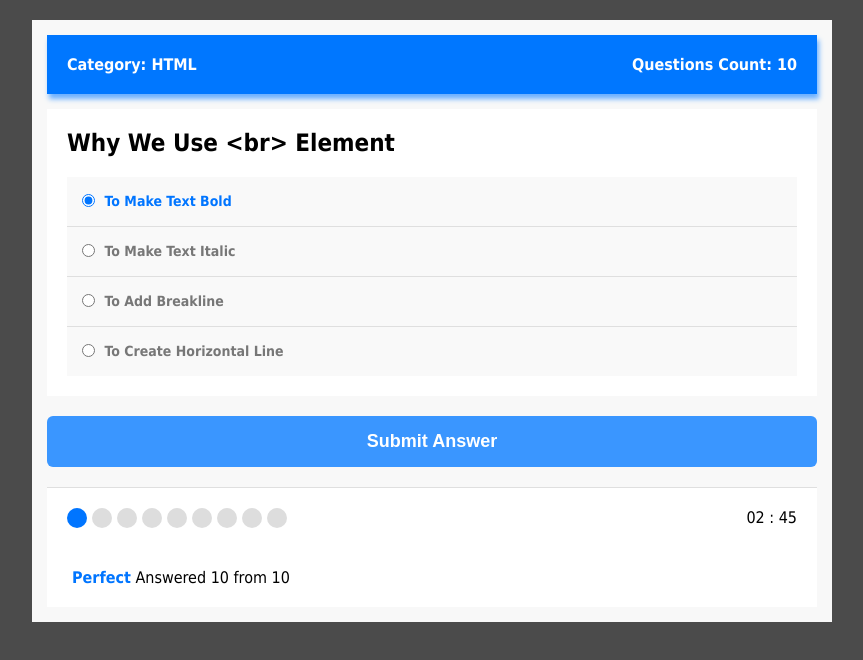
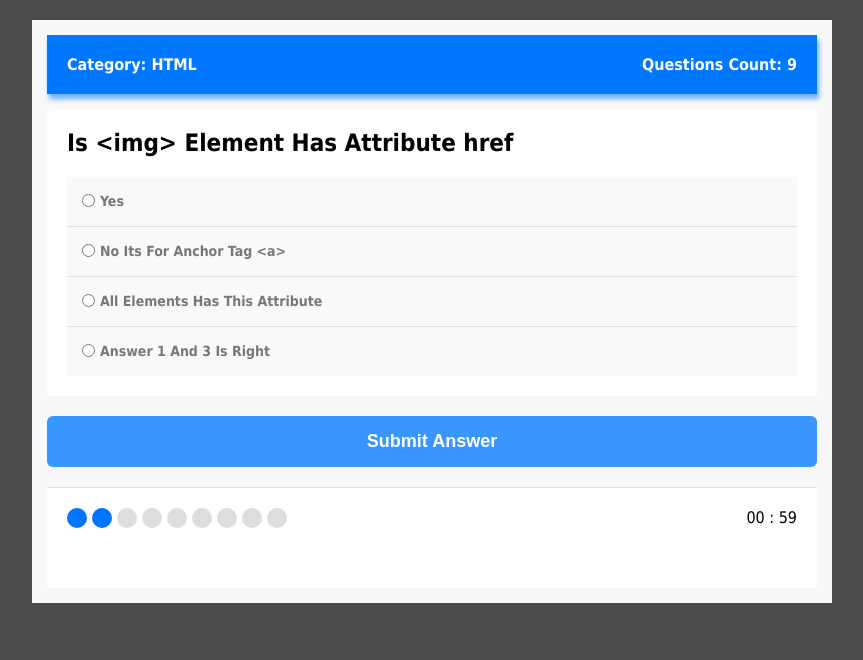
Before and after one commit to samymahmoud3/quiz-app, a plain HTML site: page index.html in a window 1280 px wide. Both pictures are taken after a click on the button "Submit Answer". Shown: the whole page, without its empty margins (208-1071 px from the left). Drawn offline with Linux system fonts and the light colour scheme.

Commit message:
JS Functionality

```diff
--- /dev/null
+++ b/app/js/main.js
@@ -0,0 +1,160 @@
+// select elements
+const countSpan = document.querySelector('.count span');
+const bulletsContainer = document.querySelector('.bullets');
+const bulletsSpans = document.querySelector('.bullets .spans');
+const quizArea = document.querySelector('.quiz-area');
+const answersArea = document.querySelector('.answers-area');
+const submitButton = document.querySelector('.submit-button');
+const results = document.querySelector('.results');
+const countdown = document.querySelector('.countdown');
+
+let current = 0;
+let rightAnswer = 0;
+let countdownInterval;
+
+const fetchData = async () => {
+  const response = await fetch('app/json/questions.json');
+  const data = await response.json();
+  let questionsCount = data.length;
+
+  createBullets(questionsCount);
+  showData(data[current], questionsCount);
+
+  // countTimer
+  countTimer(60, questionsCount);
+
+  submitButton.addEventListener('click', () => {
+    if (current < questionsCount) {
+      // check answer
+      let trueAnswer = data[current].right_answer;
+      current++;
+      checkAnswer(trueAnswer, questionsCount);
+
+      // remove current question and answers
+      quizArea.innerHTML = '';
+      answersArea.innerHTML = '';
+
+      // show next question data
+      showData(data[current], questionsCount);
+
+      // handle bullets classes
+      handleBullets();
+
+      // countTimer
+      clearInterval(countdownInterval);
+      countTimer(60, questionsCount);
+
+    }
+
+    // show results
+    showResults(questionsCount);
+  });
+};
+fetchData();
+
+const createBullets = (num) => {
+  countSpan.innerHTML = num;
+  // create spans bullets
+  for (let i = 0; i < num; i++) {
+    let bullet = document.createElement('span');
+    if (i === 0) {
+      bullet.className = 'on';
+    }
+    bulletsSpans.appendChild(bullet);
+  };
+};
+
+const showData = (data, qCount) => {
+  if (current < qCount) {
+    //create question title
+    let questionTitle = document.createElement('h2');
+    let questionText = document.createTextNode(data.title);
+    questionTitle.appendChild(questionText);
+    quizArea.appendChild(questionTitle);
+
+    // create question answers
+    for (let i = 1; i <= 4; i++) {
+      let mainDiv = document.createElement('div');
+      mainDiv.className = 'answer';
+
+      let radioInput = document.createElement('input');
+      radioInput.type = 'radio';
+      radioInput.name = 'questions';
+      radioInput.id = `answer_${i}`;
+      radioInput.dataset.answer = data[`answer_${i}`];
+
+      let radioLabel = document.createElement('label');
+      radioLabel.htmlFor = `answer_${i}`;
+      let labelText = document.createTextNode(data[`answer_${i}`]);
+      radioLabel.appendChild(labelText);
+
+      mainDiv.appendChild(radioInput);
+      mainDiv.appendChild(radioLabel);
+      answersArea.appendChild(mainDiv);
+    };
+  };
+};
+
+const checkAnswer = (rAnswer, qCount) => {
+  let answers = document.getElementsByName('questions');
+  let chosenAnswer;
+
+  for (let i = 0; i < answers.length; i++) {
+    if (answers[i].checked) {
+      chosenAnswer = answers[i].dataset.answer;
+    };
+  }
+
+  if (chosenAnswer === rAnswer) {
+    rightAnswer++;
+  };
+}
+
+const handleBullets = () => {
+  let bullets = document.querySelectorAll('.bullets .spans span');
+  let arraySpans = Array.from(bullets);
+
+  arraySpans.forEach((span, index) => {
+    if (index === current) {
+      span.className = 'on';
+    };
+  });
+
+};
+
+const showResults = (count) => {
+  if (current === count) {
+    quizArea.remove();
+    answersArea.remove();
+    submitButton.remove();
+    bulletsContainer.remove();
+
+    if (rightAnswer === count) {
+      results.innerHTML = `<span class="perfect">Perfect</span> Answered ${rightAnswer} from ${count}`
+    } else if (rightAnswer > (count / 2) && rightAnswer < count) {
+      results.innerHTML = `<span class="good">Good</span> Answered ${rightAnswer} from ${count}`
+    } else {
+      results.innerHTML = `<span class="bad">Bad</span> Answered ${rightAnswer} from ${count}`
+    }
+  };
+};
+
+const countTimer = (duration, count) => {
+  if (current < count) {
+    let minutes, seconds;
+    countdownInterval = setInterval(() => {
+      minutes = parseInt(duration / 60);
+      seconds = parseInt(duration % 60);
+
+      minutes = minutes < 10 ? `0${minutes}` : minutes;
+      seconds = seconds < 10 ? `0${seconds}` : seconds;
+
+      countdown.innerHTML = `${minutes} : ${seconds}`;
+
+      if (--duration < 0) {
+        clearInterval(countdownInterval);
+        submitButton.click();
+      }
+    }, 1000);
+  }
+};
--- /dev/null
+++ b/app/json/questions.json
@@ -0,0 +1,74 @@
+[
+  {
+    "title": "Why We Use <br> Element",
+    "answer_1": "To Make Text Bold",
+    "answer_2": "To Make Text Italic",
+    "answer_3": "To Add Breakline",
+    "answer_4": "To Create Horizontal Line",
+    "right_answer": "To Add Breakline"
+  },
+  {
+    "title": "Is <img> Element Has Attribute href",
+    "answer_1": "Yes",
+    "answer_2": "No Its For Anchor Tag <a>",
+    "answer_3": "All Elements Has This Attribute",
+    "answer_4": "Answer 1 And 3 Is Right",
+    "right_answer": "No Its For Anchor Tag <a>"
+  },
+  {
+    "title": "How Can We Make Element Text Bold",
+    "answer_1": "Putting It Inside <b> Tag",
+    "answer_2": "Putting It Inside <strong> Tag",
+    "answer_3": "Customizing It With Font-Weight Property In CSS",
+    "answer_4": "All Answers Is Right",
+    "right_answer": "All Answers Is Right"
+  },
+  {
+    "title": "What Is The Right Hierarchy For Creating Part Of Page",
+    "answer_1": "<h2> Then <p> Then <h1> Then <p> Then <h3> Then <p> Then <img>",
+    "answer_2": "<h1> Then <p> Then <h3> Then <p> Then <h2> Then <p> Then <img>",
+    "answer_3": "<h2> Then <p> Then <h3> Then <p> Then <h1> Then <p> Then <img>",
+    "answer_4": "All Solutions Is Wrong",
+    "right_answer": "All Solutions Is Wrong"
+  },
+  {
+    "title": "How Can We Include External Page Inside Our HTML Page",
+    "answer_1": "By Using Include in HTML",
+    "answer_2": "By Using Load In HTML",
+    "answer_3": "By Using iFrame Tag",
+    "answer_4": "All Solutions Is Wrong",
+    "right_answer": "By Using iFrame Tag"
+  },
+  {
+    "title": "What Is The Tag That Not Exists in HTML",
+    "answer_1": "<object>",
+    "answer_2": "<basefont>",
+    "answer_3": "<abbr>",
+    "answer_4": "All Tags Is Exists in HTML",
+    "right_answer": "All Tags Is Exists in HTML"
+  },
+  {
+    "title": "How We Specify Document Type Of HTML5 Page",
+    "answer_1": "<DOCTYPE html>",
+    "answer_2": "<DOCTYPE html5>",
+    "answer_3": "<!DOCTYPE html5>",
+    "answer_4": "<!DOCTYPE html>",
+    "right_answer": "<!DOCTYPE html>"
+  },
+  {
+    "title": "What Is The Element Thats Not Exists in HTML5 Semantics",
+    "answer_1": "<article>",
+    "answer_2": "<section>",
+    "answer_3": "<blockquote>",
+    "answer_4": "<aside>",
+    "right_answer": "<blockquote>"
+  },
+  {
+    "title": "In HTML Can We Use This Way To Add Attributes",
+    "answer_1": "<div class='class-name'>",
+    "answer_2": "<div class=class-name>",
+    "answer_3": "<div class=\"class-name\">",
+    "answer_4": "All Is Right",
+    "right_answer": "All Is Right"
+  }
+]
--- a/index.html
+++ b/index.html
@@ -10,49 +10,19 @@
   <div class="quiz-app">
     <div class="quiz-info">
       <div class="category">Category: <span>HTML</span></div>
-      <div class="count">Questions Count: <span>10</span></div>
+      <div class="count">Questions Count: <span></span></div>
     </div>
-    <div class="quiz-area">
-      <h2>Why We Use &lt;br&gt; Element</h2>
-    </div>
-    <div class="answers-area">
-      <div class="answer">
-        <input type="radio" id="answer_1" name="questions" checked />
-        <label for="answer_1">To Make Text Bold</label>
-      </div>
-      <div class="answer">
-        <input type="radio" id="answer_2" name="questions" />
-        <label for="answer_2">To Make Text Italic</label>
-      </div>
-      <div class="answer">
-        <input type="radio" id="answer_3" name="questions" />
-        <label for="answer_3">To Add Breakline</label>
-      </div>
-      <div class="answer">
-        <input type="radio" id="answer_4" name="questions" />
-        <label for="answer_4">To Create Horizontal Line</label>
+    <div class="quiz-area"></div>
+    <div class="answers-area"></div>
+    <button class="submit-button">Submit Answer</button>
+    <div class="bullets">
+      <div class="spans"></div>
+      <div class="countdown">
+        <!-- <span class="minutes">02</span> : <span class="seconds">45</span> -->
       </div>
     </div>
-    <button class="submit-button">Submit Answer</button>
-    <div class="bullets">
-      <div class="spans">
-        <span class="on"></span>
-        <span></span>
-        <span></span>
-        <span></span>
-        <span></span>
-        <span></span>
-        <span></span>
-        <span></span>
-        <span></span>
-      </div>
-      <div class="countdown">
-        <span class="minutes">02</span> : <span class="seconds">45</span>
-      </div>
-    </div>
-    <div class="results">
-      <span class="perfect">Perfect</span> Answered 10 from 10
-    </div>
+    <div class="results"></div>
   </div>
+  <script src="app/js/main.js"></script>
 </body>
 </html>
```
